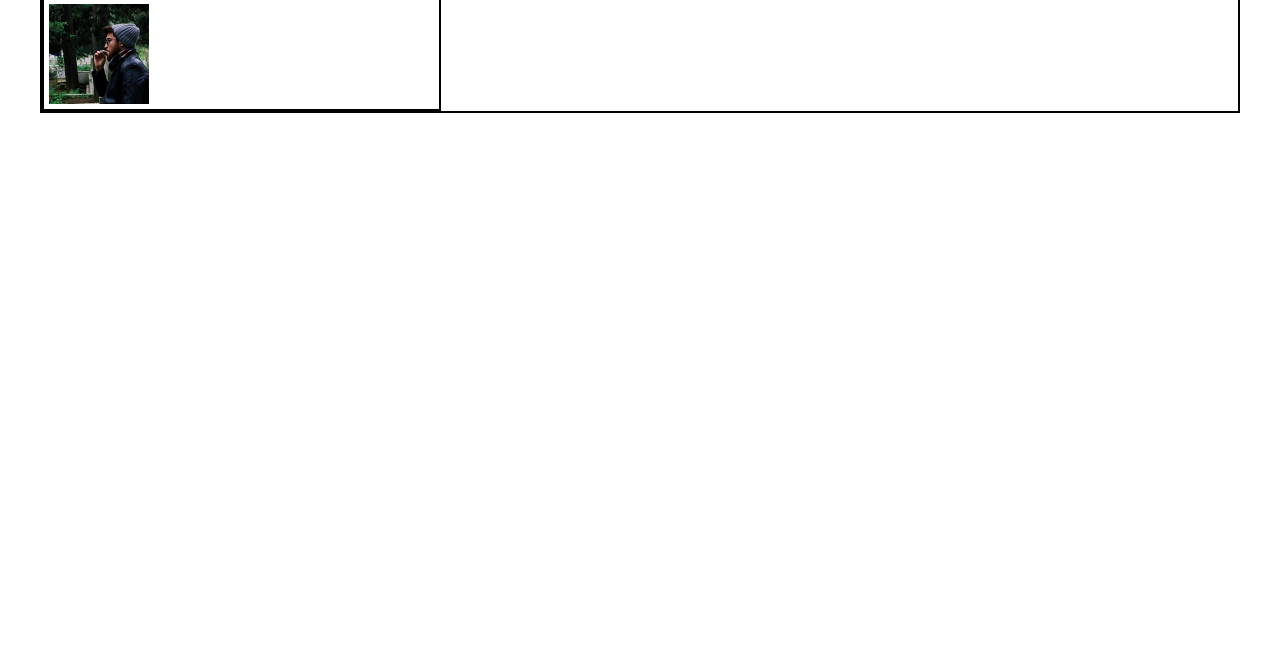
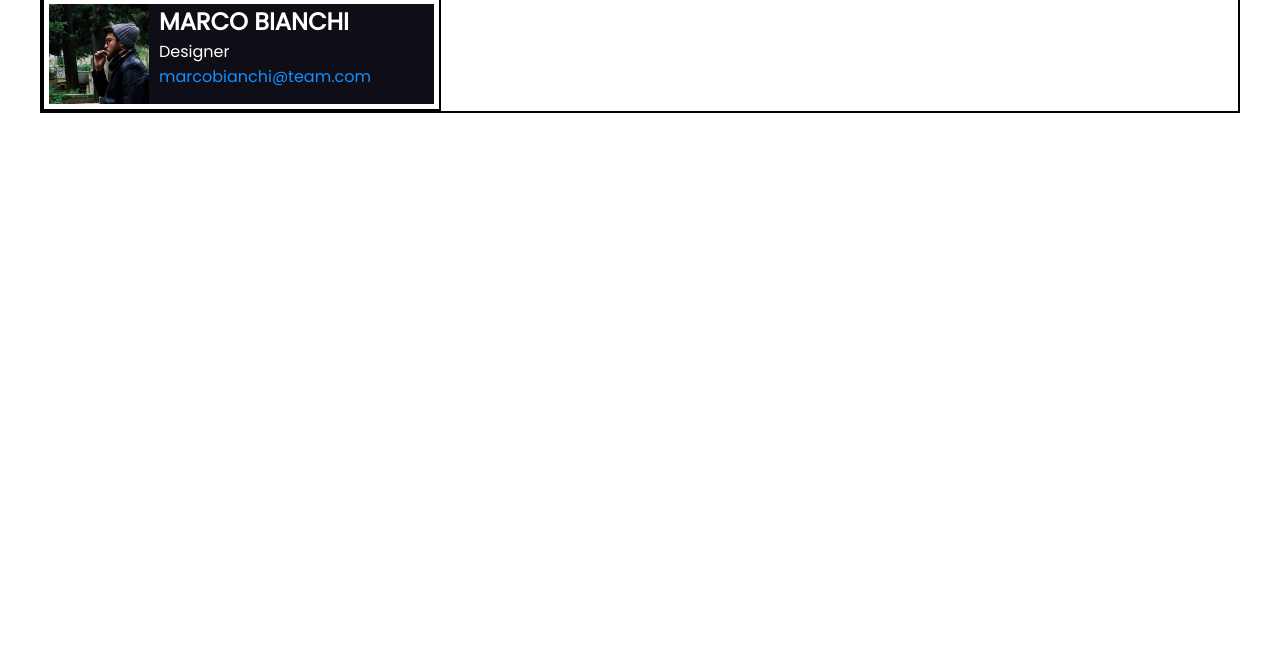
Before and after one commit to Vbortone99/html-css-float-cards, a plain HTML site: page index.html in a window 1280 px wide. Shown: the part 133-800 px from the top of the page. Drawn offline with Linux system fonts and the light colour scheme.

Commit message:
1st card

```diff
--- a/css/style.css
+++ b/css/style.css
@@ -2,16 +2,19 @@
     margin: 0;
     padding: 0;
     box-sizing: border-box;
-    font-family: 'Fredoka', sans-serif;
-    font-family: 'Poppins', sans-serif;
 }
 
 /* Colors Palette
 Title: rgb(229, 47, 114)
 Card Bg: rgb(15, 14, 23)
+e-mail: rgb(18, 143, 255)
  */
 
 /* Utilities */
+body{
+    font-family: 'Fredoka', sans-serif;
+    font-family: 'Poppins', sans-serif;
+}
 .debug{
     border: 2px solid black;
 }
@@ -33,7 +36,19 @@ h1{
     width: calc(100%/3);
     padding: 5px;
 }
+.cards-container>div{
+    background-color: rgb(15, 14, 23);
+    color: white;
+    text-align: left;
+    height: 100px;
+}
 img{
     float: left;
     width: 100px;
+    margin-right: 10px;
 }
+
+a{
+    color:rgb(18, 143, 255);
+    text-decoration: none;
+}
--- a/index.html
+++ b/index.html
@@ -20,6 +20,9 @@
                 <div class="cards-container debug clearfix">
                     <div class="card-1">
                         <img src="img/male1.png" alt="Card 1">
+                        <h2>MARCO BIANCHI</h2>
+                        <span>Designer</span>
+                        <a href="https://www.google.com/intl/it/gmail/about/">marcobianchi@team.com</a>
                     </div>
                 </div>
             </main>
```
